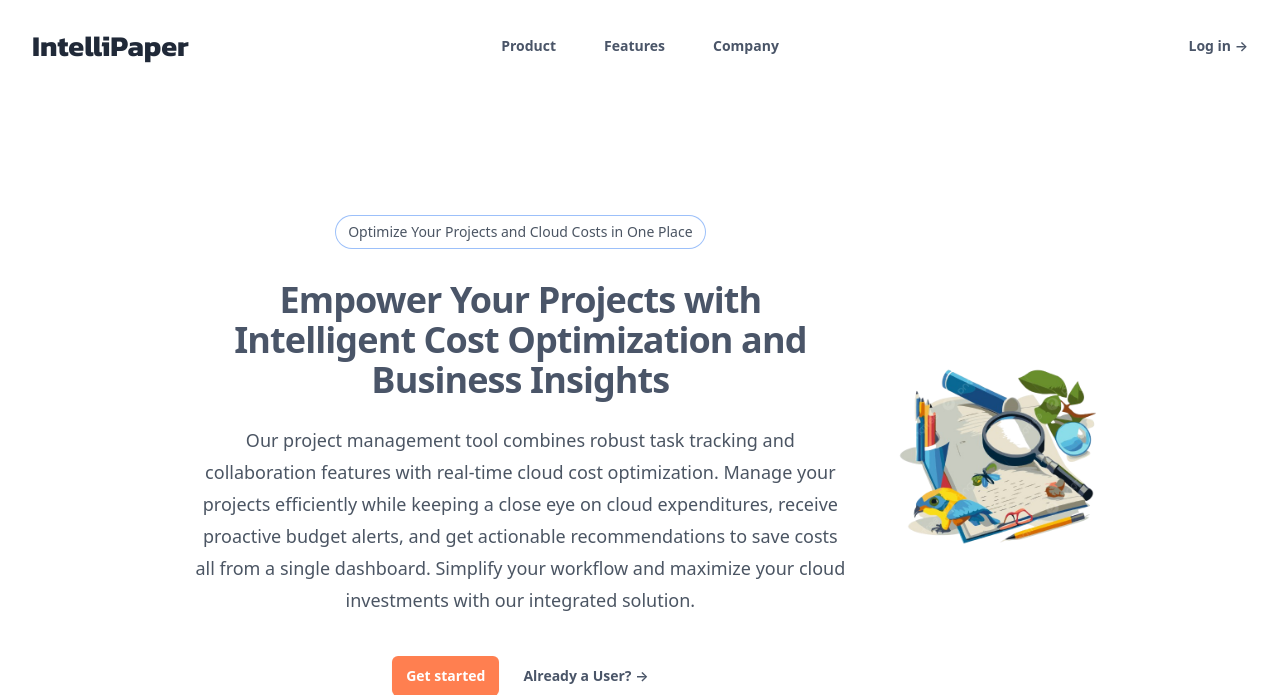
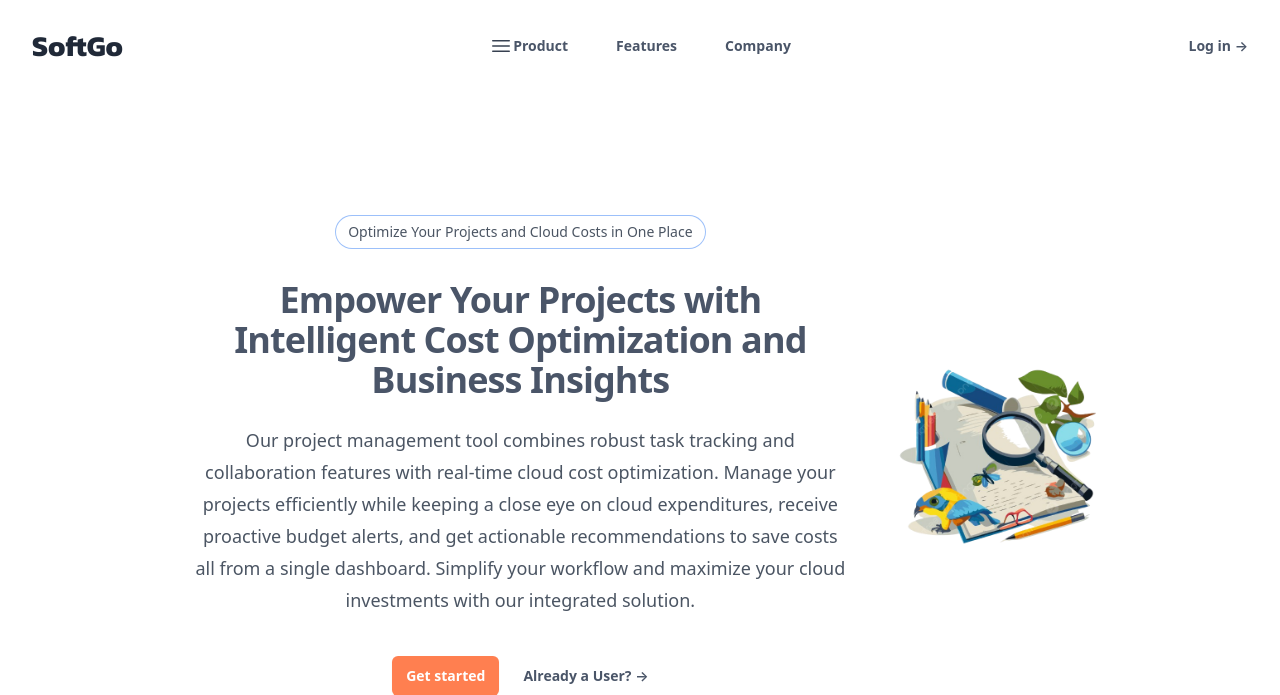
Before and after one commit to VanshPT/SoftGo-Starter-Kit-Quick-Setup-for-Django-Apps, a Django app: page / in a window 1280 px wide. Shown: the top 695 px of the page. Run offline with Django 5.2, Linux system fonts and the light colour scheme.

Commit message:
version-1

```diff
--- a/manage.py
+++ b/manage.py
@@ -6,7 +6,7 @@
 
 def main():
     """Run administrative tasks."""
-    os.environ.setdefault('DJANGO_SETTINGS_MODULE', 'ipaper.settings')
+    os.environ.setdefault('DJANGO_SETTINGS_MODULE', 'softgo.settings')
     try:
         from django.core.management import execute_from_command_line
     except ImportError as exc:
--- a/ipaper/asgi.py
+++ b/softgo/asgi.py
@@ -1,5 +1,5 @@
 """
-ASGI config for ipaper project.
+ASGI config for softgo project.
 
 It exposes the ASGI callable as a module-level variable named ``application``.
 
@@ -11,6 +11,6 @@
 
 from django.core.asgi import get_asgi_application
 
-os.environ.setdefault('DJANGO_SETTINGS_MODULE', 'ipaper.settings')
+os.environ.setdefault('DJANGO_SETTINGS_MODULE', 'softgo.settings')
 
 application = get_asgi_application()
--- a/ipaper/settings.py
+++ b/softgo/settings.py
@@ -1,5 +1,5 @@
 """
-Django settings for ipaper project.
+Django settings for softgo project.
 
 Generated by 'django-admin startproject' using Django 5.0.4.
 
@@ -51,7 +51,7 @@
     'django.middleware.clickjacking.XFrameOptionsMiddleware',
 ]
 
-ROOT_URLCONF = 'ipaper.urls'
+ROOT_URLCONF = 'softgo.urls'
 
 TEMPLATES = [
     {
@@ -69,7 +69,7 @@
     },
 ]
 
-WSGI_APPLICATION = 'ipaper.wsgi.application'
+WSGI_APPLICATION = 'softgo.wsgi.application'
 
 
 # Database
--- a/ipaper/urls.py
+++ b/softgo/urls.py
@@ -1,5 +1,5 @@
 """
-URL configuration for ipaper project.
+URL configuration for softgo project.
 
 The `urlpatterns` list routes URLs to views. For more information please see:
     https://docs.djangoproject.com/en/5.0/topics/http/urls/
--- a/ipaper/wsgi.py
+++ b/softgo/wsgi.py
@@ -1,5 +1,5 @@
 """
-WSGI config for ipaper project.
+WSGI config for softgo project.
 
 It exposes the WSGI callable as a module-level variable named ``application``.
 
@@ -11,6 +11,6 @@
 
 from django.core.wsgi import get_wsgi_application
 
-os.environ.setdefault('DJANGO_SETTINGS_MODULE', 'ipaper.settings')
+os.environ.setdefault('DJANGO_SETTINGS_MODULE', 'softgo.settings')
 
 application = get_wsgi_application()
--- a/static/home/landing.js
+++ b/static/home/landing.js
@@ -51,3 +51,8 @@
                 });
             });
         });
+
+// js to handle responsiveness of landing pages hamburger icon
+document.getElementById('hamburger-btn').addEventListener('click', function () {
+  document.getElementById('mobile-menu').classList.toggle('menu-open');
+});
--- a/templates/home/dashboard.html
+++ b/templates/home/dashboard.html
@@ -68,7 +68,7 @@
               </svg>
               {% endcomment %}
 
-              <span id="logo-main">IntelliPaper</span>
+              <span id="logo-main">SoftGo</span>
             </div>
           </div>
 
--- a/templates/home/landing/landing.html
+++ b/templates/home/landing/landing.html
@@ -381,7 +381,7 @@
 
 <footer class="bg-white rounded-lg shadow m-4 dark:bg-gray-800">
   <div class="w-full mx-auto max-w-screen-xl p-4 md:flex md:items-center md:justify-between">
-      <span class="text-sm text-gray-500 sm:text-center dark:text-gray-400">© 2024 <a href="https://flowbite.com/" class="hover:underline">IntelliPaper™</a>. All Rights Reserved.
+      <span class="text-sm text-gray-500 sm:text-center dark:text-gray-400">© 2024 <a href="https://flowbite.com/" class="hover:underline">SoftGo™</a>. All Rights Reserved.
       </span>
       <ul class="flex flex-wrap items-center mt-3 text-sm font-medium text-gray-500 dark:text-gray-400 sm:mt-0">
           <li>
--- a/templates/home/landing/navbar.html
+++ b/templates/home/landing/navbar.html
@@ -1,22 +1,18 @@
-<nav
-          class="flex items-center justify-between p-6 lg:px-8"
-          aria-label="Global"
-        >
+<nav class="flex items-center justify-between p-6 lg:px-8" aria-label="Global">
     <div class="flex lg:flex-1">
         <a href="#" class="-m-1.5 p-1.5">
-              <span class="sr-only">IntelliPaper</span>
-              <span class="main-logo-design" id='logo-main'>IntelliPaper</span>
-              <!-- <img class="h-8 w-auto" src="https://tailwindui.com/img/logos/mark.svg?color=indigo&shade=600" alt=""> -->
+            <span class="sr-only">SoftGO</span>
+            <span class="main-logo-design" id="logo-main">SoftGo</span>
         </a>
     </div>
     <div class="flex lg:hidden">
         <button
+            id="hamburger-btn"
             type="button"
             class="-m-2.5 inline-flex items-center justify-center rounded-md p-2.5 text-gray-700"
         >
             <span class="sr-only">Open main menu</span>
             <svg
-              style="display:none;"
                 class="h-6 w-6"
                 fill="none"
                 viewBox="0 0 24 24"
@@ -33,22 +29,21 @@
         </button>
     </div>
     <div class="hidden lg:flex lg:gap-x-12">
-            <a
-              href="#product"
-              class="text-sm font-semibold leading-6 text-gray-900"
-              >Product</a
-            >
-            <a href="#features" class="text-sm font-semibold leading-6 text-gray-900"
-              >Features</a
-            >
-
-            <a href="#aboutus" class="text-sm font-semibold leading-6 text-gray-900"
-              >Company</a
-            >
+        <a href="#product" class="text-sm font-semibold leading-6 text-gray-900">Product</a>
+        <a href="#features" class="text-sm font-semibold leading-6 text-gray-900">Features</a>
+        <a href="#aboutus" class="text-sm font-semibold leading-6 text-gray-900">Company</a>
     </div>
     <div class="hidden lg:flex lg:flex-1 lg:justify-end">
-            <a href="/authentication/login" class="text-sm font-semibold leading-6 text-gray-900"
-              >Log in <span aria-hidden="true">&rarr;</span></a
-            >
+        <a href="/authentication/login" class="text-sm font-semibold leading-6 text-gray-900">Log in <span aria-hidden="true">&rarr;</span></a>
+    </div>
+
+    <!-- Custom mobile menu -->
+    <div id="mobile-menu" class="hidden absolute top-16 left-0 right-0 bg-white shadow-lg z-10 lg:hidden">
+        <div class="flex flex-col items-start p-4 space-y-4">
+            <a href="#product" class="text-sm font-semibold leading-6 text-gray-900">Product</a>
+            <a href="#features" class="text-sm font-semibold leading-6 text-gray-900">Features</a>
+            <a href="#aboutus" class="text-sm font-semibold leading-6 text-gray-900">Company</a>
+            <a href="/authentication/login" class="text-sm font-semibold leading-6 text-gray-900">Log in &rarr;</a>
+        </div>
     </div>
 </nav>
```
Also changed, not shown: softgo/__init__.py (added). Lines whose indentation alone changed are shown as unchanged.
